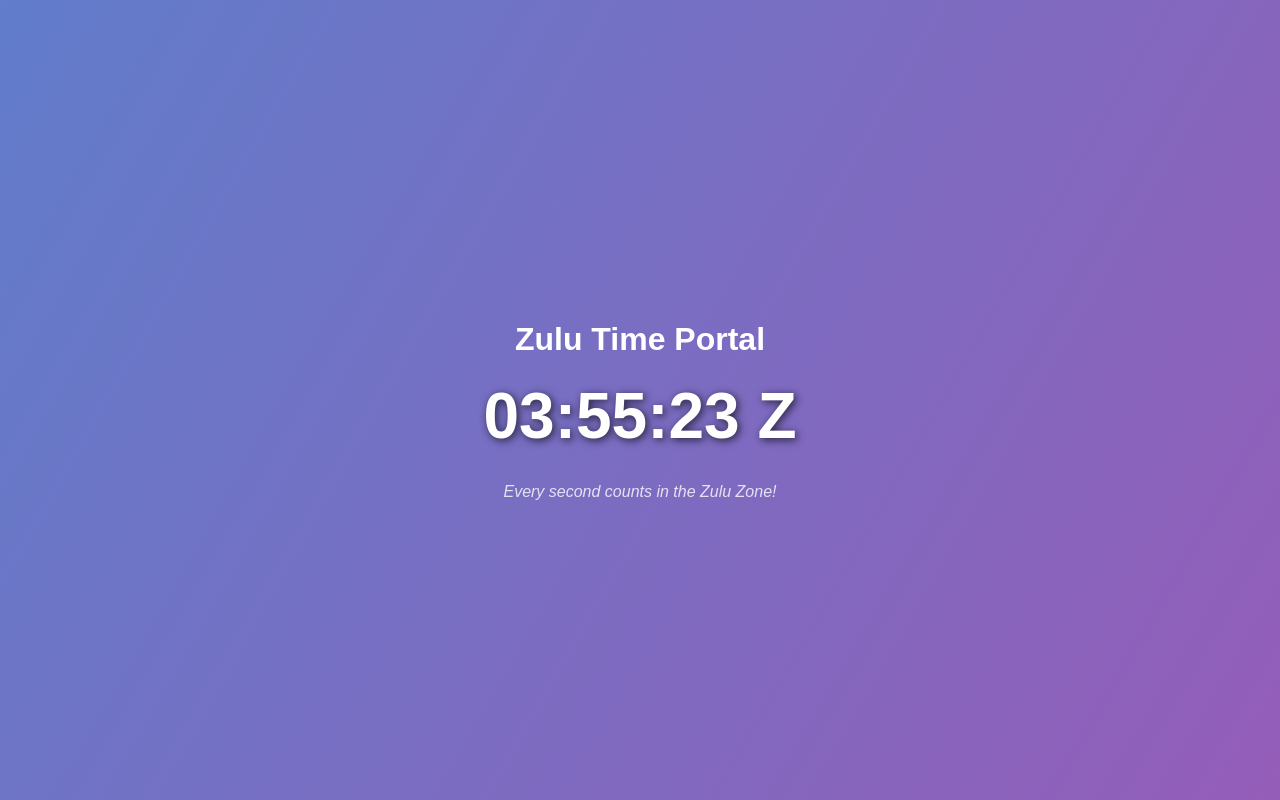
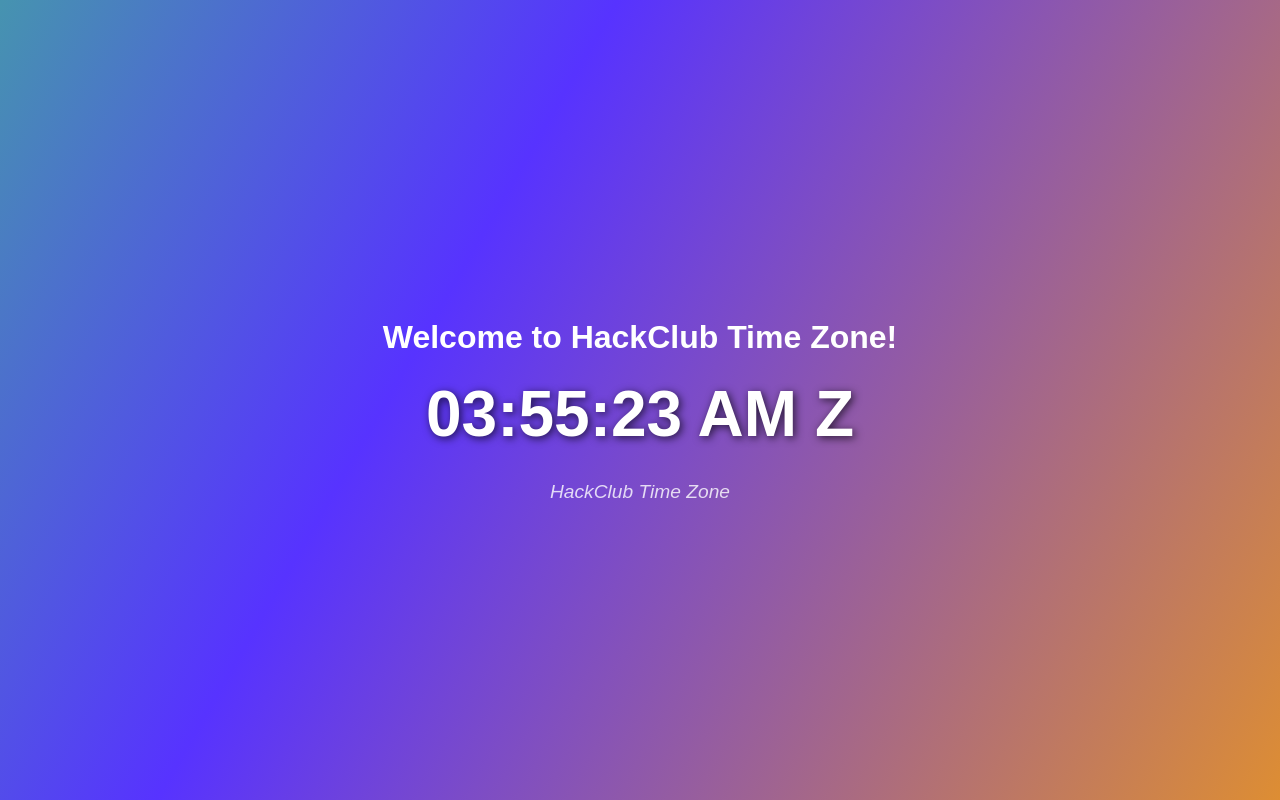
Before and after one commit to SmartGuy1108/hackclubtime.github.io, a plain HTML site: page index.html in a window 1280 px wide. Drawn offline with Linux system fonts and the light colour scheme.

Commit message:
Update index.html

```diff
--- a/index.html
+++ b/index.html
@@ -3,7 +3,7 @@
 <head>
   <meta charset="UTF-8">
   <meta name="viewport" content="width=device-width, initial-scale=1.0">
-  <title>Zulu Time Fun</title>
+  <title>HackClub Time Zone</title>
   <style>
     body {
       font-family: Arial, sans-serif;
@@ -12,16 +12,18 @@
       align-items: center;
       min-height: 100vh;
       margin: 0;
-      background: linear-gradient(120deg, #3498db, #9b59b6);
-      background-size: 200% 200%;
-      animation: colorShift 10s infinite;
+      background: linear-gradient(120deg, #ff5733, #33ff57, #5733ff, #f39c12, #8e44ad);
+      background-size: 300% 300%;
+      animation: colorShift 8s infinite;
       color: #fff;
       text-align: center;
     }
 
     @keyframes colorShift {
       0% { background-position: 0% 50%; }
+      25% { background-position: 50% 50%; }
       50% { background-position: 100% 50%; }
+      75% { background-position: 50% 50%; }
       100% { background-position: 0% 50%; }
     }
 
@@ -33,7 +35,7 @@
 
     footer {
       margin-top: 30px;
-      font-size: 1rem;
+      font-size: 1.2rem;
       font-style: italic;
       color: rgba(255, 255, 255, 0.8);
     }
@@ -41,15 +43,24 @@
 </head>
 <body>
   <div>
-    <h1>Zulu Time Portal</h1>
+    <h1>Welcome to HackClub Time Zone!</h1>
     <div id="clock">Loading...</div>
-    <footer>Every second counts in the Zulu Zone!</footer>
+    <footer>HackClub Time Zone</footer>
   </div>
 
   <script>
     function updateClock() {
       const now = new Date();
-      const zuluTime = now.toISOString().split('T')[1].split('.')[0] + ' Z';
+      let hours = now.getUTCHours();
+      const minutes = now.getUTCMinutes();
+      const seconds = now.getUTCSeconds();
+      const ampm = hours >= 12 ? 'PM' : 'AM';
+
+      // Convert hours to 12-hour format
+      hours = hours % 12 || 12;
+
+      const zuluTime =
+        `${hours.toString().padStart(2, '0')}:${minutes.toString().padStart(2, '0')}:${seconds.toString().padStart(2, '0')} ${ampm} Z`;
       document.getElementById('clock').textContent = zuluTime;
     }
 
```
